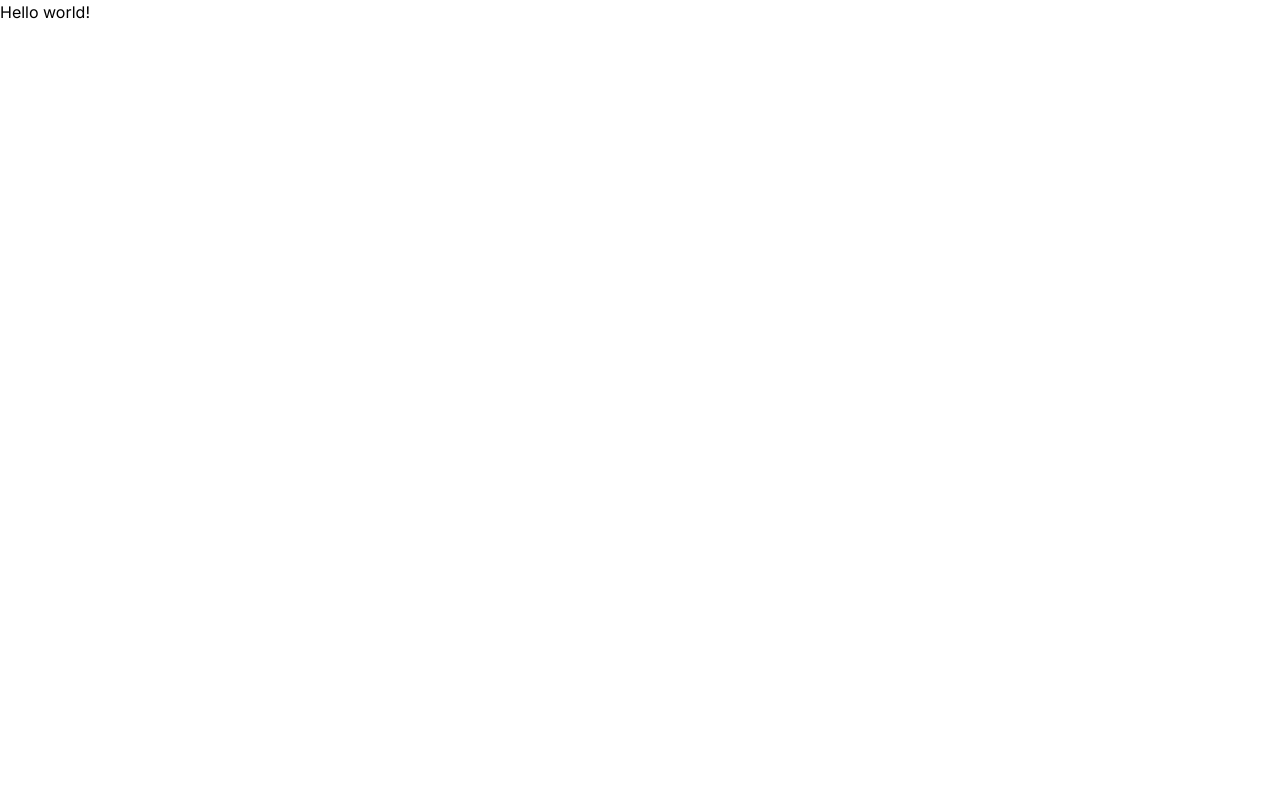
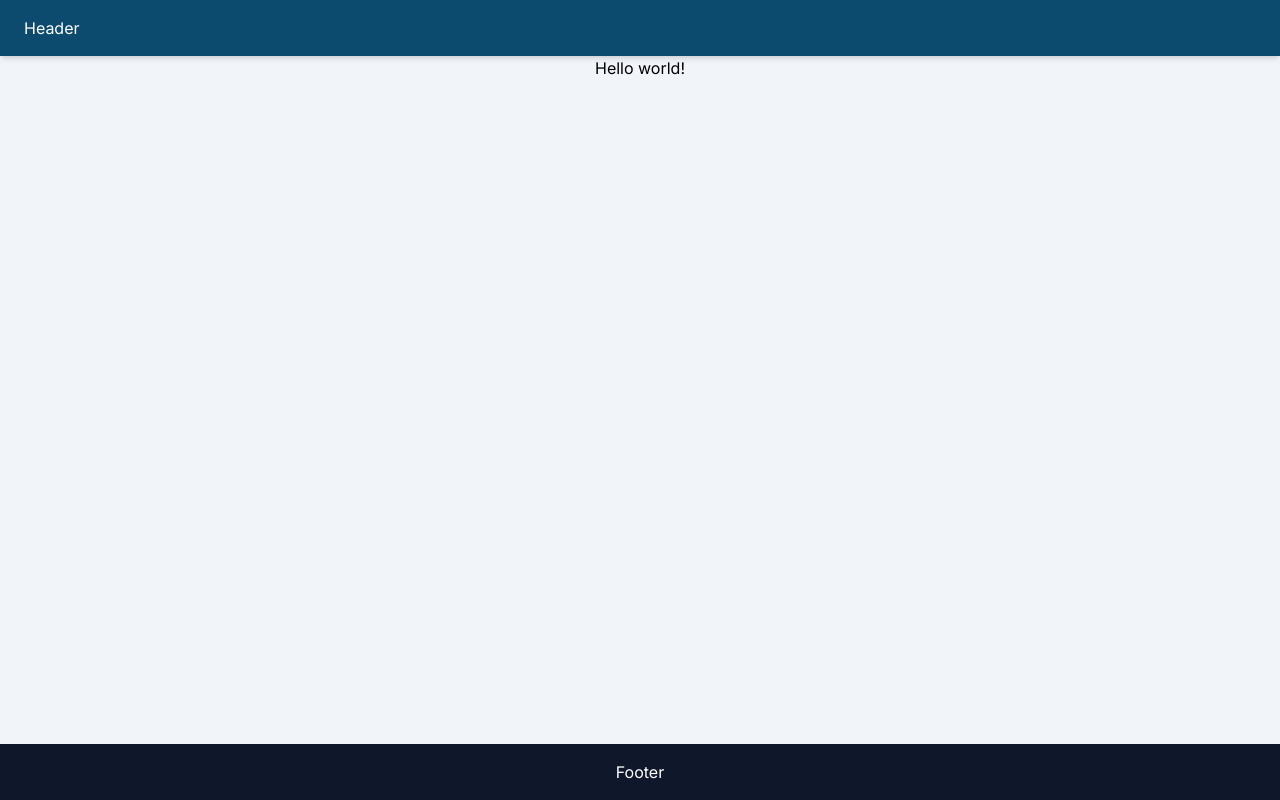
Before and after one commit to bbachdev/casting-app, a Next.js app: page / in a window 1280 px wide. Built offline with nearby package versions, Linux system fonts and the light colour scheme.

Commit message:
Create basic layout for main pages

```diff
--- a/src/app/layout.tsx
+++ b/src/app/layout.tsx
@@ -1,6 +1,8 @@
 import type { Metadata } from "next";
 import { Inter } from "next/font/google";
 import "./globals.css";
+import Header from '@/components/layout/Header';
+import Footer from '@/components/layout/Footer';
 
 const inter = Inter({ subsets: ["latin"] });
 
@@ -16,7 +18,11 @@ export default function RootLayout({
 }>) {
   return (
     <html lang="en">
-      <body className={inter.className}>{children}</body>
+      <body className={`${inter.className} bg-slate-100 dark:bg-slate-950 min-h-dvh flex flex-col`}>
+        <Header />
+        <main className="container mx-auto text-center">{children}</main>
+        <Footer />
+      </body>
     </html>
   );
 }
--- /dev/null
+++ b/src/components/layout/Footer.tsx
@@ -0,0 +1,7 @@
+export default function Footer() {
+  return (
+    <footer className={`mt-auto w-full flex items-center py-4 px-6 bg-slate-900 text-white shadow-md dark:bg-slate-500`}>
+      <p className={`w-full text-center`}>Footer</p>
+    </footer>
+  )
+}
--- /dev/null
+++ b/src/components/layout/Header.tsx
@@ -0,0 +1,7 @@
+export default function Header() {
+  return (
+    <header className={`w-full flex py-4 px-6 bg-sky-900 text-white shadow-md dark:bg-sky-500`}>
+      Header
+    </header>
+  )
+}
```
Also changed, not shown: src/app/(auth)/signin/page.tsx (added).
